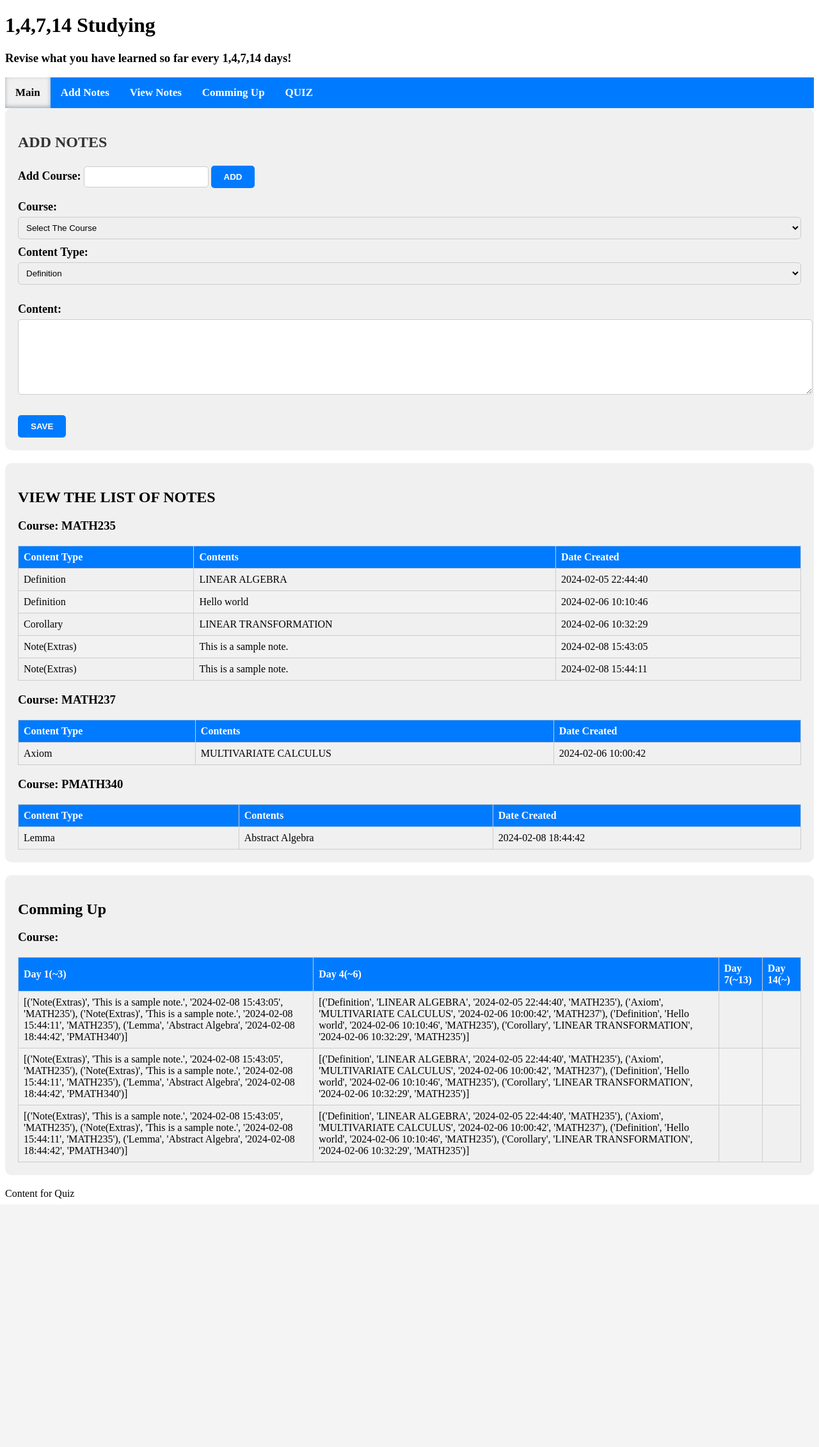
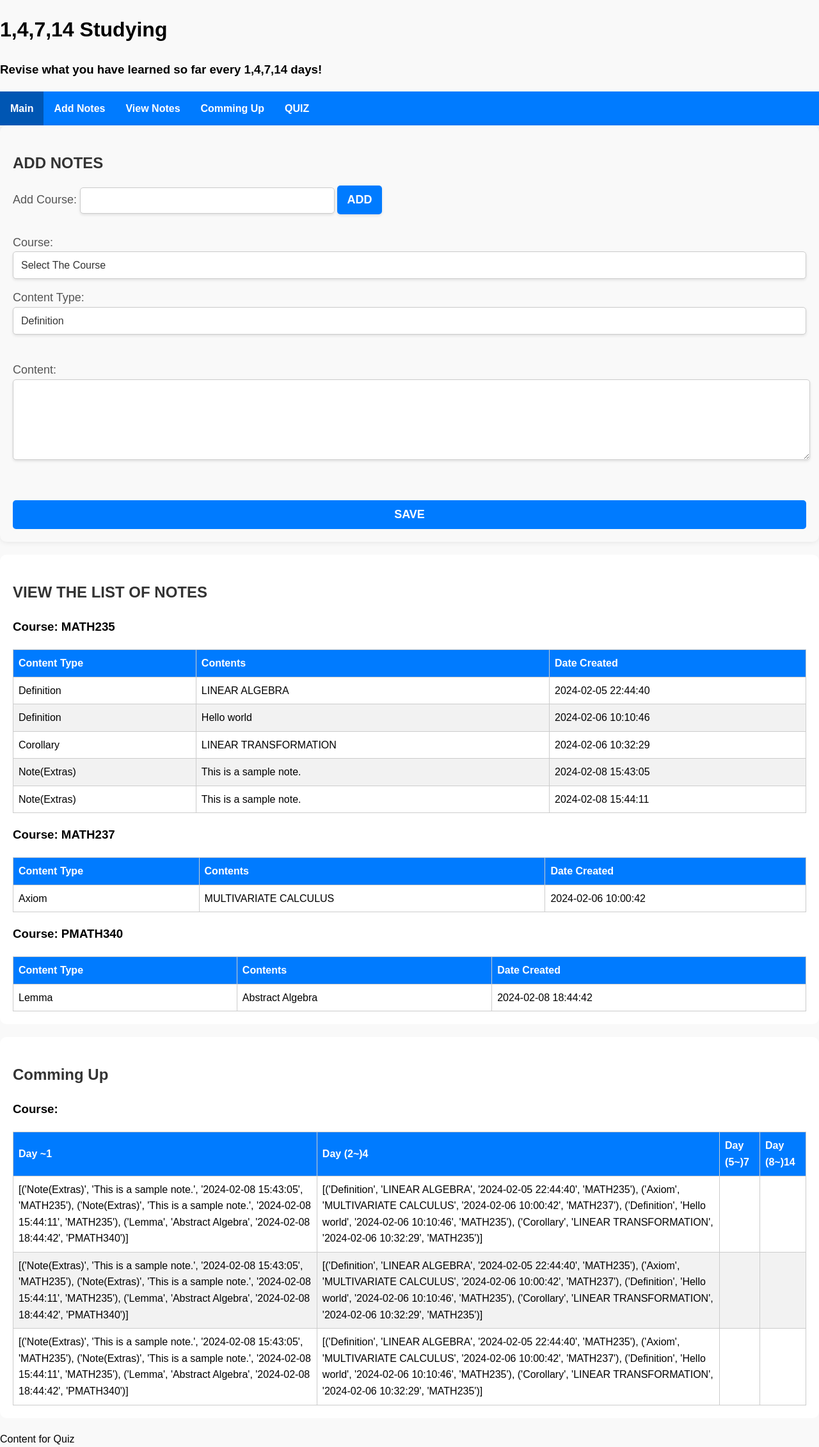
Before and after one commit to shinelee2001/MetaLearner-Flask, a Flask app: page / in a window 1280 px wide. Shown: the whole page at 64% size. Before the commit the page ends 1874 px from the top, so only its background shows below. Run offline with Flask 3, Linux system fonts and the light colour scheme; data comes from the database, SQL or seed files in the repository; both versions use the stored data as it was after the commit.

Commit message:
style update

```diff
--- a/static/style.css
+++ b/static/style.css
@@ -1,3 +1,18 @@
+/* Overall Layout */
+body {
+    font-family: Arial, sans-serif;
+    line-height: 1.6;
+    margin: 0;
+    padding: 0;
+    background-color: #f9f9f9;
+}
+
+.container {
+    max-width: 1200px;
+    margin: 0 auto;
+    padding: 20px;
+}
+
 /* Navbar */
 #nav {
     background-color: #007bff;
@@ -8,96 +23,151 @@
     float: left;
     color: #fff;
     text-align: center;
-    font-weight: bold;
     padding: 14px 16px;
     text-decoration: none;
-    font-size: 17px;
+    font-weight: bold;
+    transition: background-color 0.3s;
 }
 
 #nav a:hover {
-    background-color: #f0f0f0;
-    color: black;
+    background-color: #0056b3;
 }
 
 #nav a.active {
-    background-color: #f0f0f0;
-    color: black;
-    box-shadow: rgba(50, 50, 93, 0.25) 0px 50px 100px -20px,
-        rgba(0, 0, 0, 0.3) 0px 30px 60px -30px,
-        rgba(10, 37, 64, 0.35) 0px -2px 6px 0px inset;
+    background-color: #0056b3;
 }
 
 /* AddNotes */
 #AddNotes {
-    background-color: #f0f0f0;
+    background-color: #f9f9f9;
     padding: 20px;
     border-radius: 10px;
     margin-bottom: 20px;
+    box-shadow: 0 0 10px rgba(0, 0, 0, 0.1);
 }
 
 #AddNotes h2 {
     color: #333;
     font-size: 24px;
+    margin-bottom: 15px;
 }
 
 #AddNotes form {
-    margin-top: 10px;
+    margin-top: 15px;
 }
 
 #AddNotes label {
-    font-size: large;
-    font-weight: bolder;
+    font-size: 18px;
+    color: #555;
 }
 
-#AddNotes select,
+#AddNotes #addCourse,
 #AddNotes textarea {
     width: 100%;
-    padding: 8px;
-    margin: 5px 0px 10px;
+    padding: 12px;
+    margin-bottom: 15px;
     border: 1px solid #ccc;
     border-radius: 5px;
+    box-shadow: 0 2px 4px rgba(0, 0, 0, 0.1);
+    transition: box-shadow 0.3s;
 }
 
-#AddNotes input[type='text'] {
-    flex: 1;
-    padding: 8px;
-    margin-top: 5px;
-    margin-bottom: 10px;
+#AddNotes button {
+    width: 70px;
+    padding: 12px;
+    margin-bottom: 15px;
     border: 1px solid #ccc;
     border-radius: 5px;
+    box-shadow: 0 2px 4px rgba(0, 0, 0, 0.1);
+    transition: box-shadow 0.3s;
+}
+
+#AddNotes #addCourse:focus,
+#AddNotes textarea:focus {
+    outline: none;
+    box-shadow: 0 2px 8px rgba(0, 0, 0, 0.2);
 }
 
 #AddNotes textarea {
-    resize: both;
     min-height: 100px;
+    width: calc(100% - 20px);
 }
 
-#AddNotes button,
-#AddNotes input[type='submit'] {
+#AddNotes #addCourse {
+    width: 30%;
+}
+
+#AddNotes button {
     background-color: #007bff;
     color: #fff;
     border: none;
-    padding: 10px 20px;
+    border-radius: 5px;
     cursor: pointer;
-    border-radius: 5px;
-    font-weight: bolder;
+    font-size: 18px;
+    font-weight: bold;
+    transition: background-color 0.3s;
 }
 
 #AddNotes button:hover {
     background-color: #0056b3;
 }
 
+/* Style the select element */
+#AddNotes select {
+    width: 100%;
+    padding: 12px;
+    margin-bottom: 15px;
+    border: 1px solid #ccc;
+    border-radius: 5px;
+    box-shadow: 0 2px 4px rgba(0, 0, 0, 0.1);
+    appearance: none;
+    -webkit-appearance: none;
+    background-color: #fff;
+    color: #333;
+    font-size: 16px;
+    font-weight: normal;
+}
+
+#AddNotes option {
+    background-color: #fff;
+    color: #333;
+    font-size: 16px;
+    font-weight: normal;
+}
+
+#AddNotes select:focus {
+    outline: none;
+    box-shadow: 0 2px 8px rgba(0, 0, 0, 0.2);
+}
+
+#AddNotes input[type='submit'] {
+    width: 100%;
+    background-color: #007bff;
+    color: #fff;
+    border: none;
+    padding: 12px 20px;
+    margin-top: 15px;
+    border-radius: 5px;
+    cursor: pointer;
+    font-size: 18px;
+    font-weight: bold;
+    transition: background-color 0.3s;
+}
+
+#AddNotes input[type='submit']:hover {
+    background-color: #0056b3;
+}
+
 /* ViewNotes */
-
 #ViewNotes {
-    background-color: #f0f0f0;
+    background-color: #fff;
     padding: 20px;
     border-radius: 10px;
     margin-bottom: 20px;
 }
 
 #ViewNotes h2 {
-    color: black;
+    color: #333;
     font-size: 24px;
 }
 
@@ -125,10 +195,15 @@
 
 /* Comming Up */
 #CommingUp {
-    background-color: #f0f0f0;
+    background-color: #fff;
     padding: 20px;
     border-radius: 10px;
     margin-bottom: 20px;
+}
+
+#CommingUp h2 {
+    color: #333;
+    font-size: 24px;
 }
 
 #CommingUp table {
--- a/study_routes.py
+++ b/study_routes.py
@@ -88,7 +88,7 @@ def save():
 
     if course == "None" or course == "Select The Course":
         flash("Select the course!", "error")
-        return redirect(url_for("index"))
+        return redirect(url_for("study.index"))
 
     conn = sqlite3.connect("study.db")
     cursor = conn.cursor()
--- a/templates/index.html
+++ b/templates/index.html
@@ -69,7 +69,7 @@
 
             {%for course_name in course_names%}
             <h3>Course: {{course_name[0]}}</h3>
-            <table border="1px">
+            <table>
                 <thead>
                     <tr>
                         <th>Content Type</th>
@@ -93,15 +93,14 @@
 
         <div id="CommingUp" class="main">
             <h2>Comming Up</h2>
-
             <h3>Course:</h3>
             <table>
                 <thead>
                     <tr>
-                        <th>Day 1(~3)</th>
-                        <th>Day 4(~6)</th>
-                        <th>Day 7(~13)</th>
-                        <th>Day 14(~)</th>
+                        <th>Day ~1</th>
+                        <th>Day (2~)4</th>
+                        <th>Day (5~)7</th>
+                        <th>Day (8~)14</th>
                     </tr>
                 </thead>
                 <tbody>
```
Also changed, not shown: study.db.
